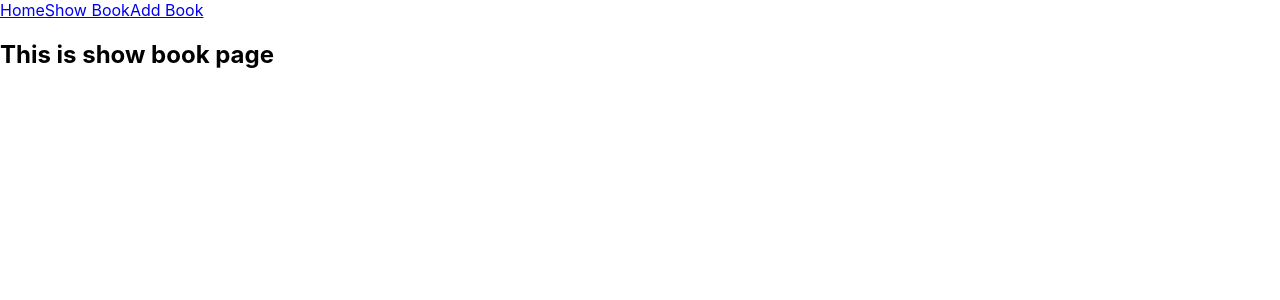
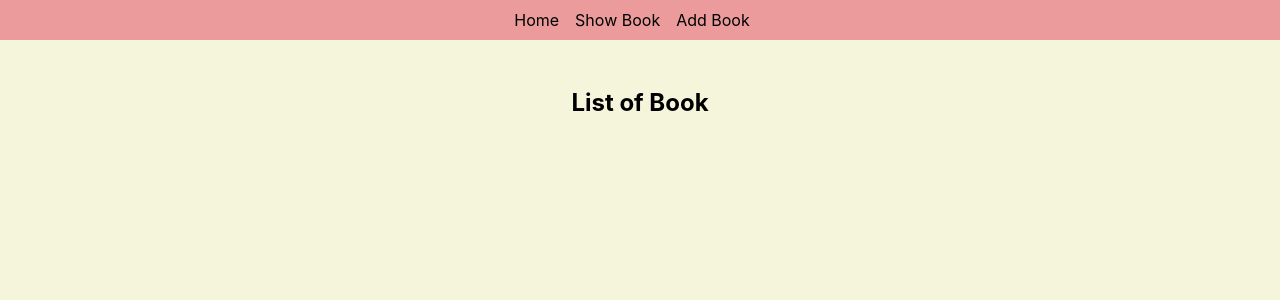
Before and after one commit to tanianasrin1/redux-project, a React (Create React App) app: page /showBook in a window 1280 px wide. Shown: the top 300 px of the page. Built offline with nearby package versions, Linux system fonts and the light colour scheme.

Commit message:
nabver pages added

```diff
--- a/src/App.css
+++ b/src/App.css
@@ -1,38 +1,78 @@
-.App {
-  text-align: center;
+/* custom style  */
+* {
+  margin: 0;
+  padding: 0;
+  box-sizing: border-box;
+  text-decoration: none;
+  list-style-type: none;
+  outline: none;
 }
-
-.App-logo {
-  height: 40vmin;
-  pointer-events: none;
+body {
+  background-color: beige;
 }
-
-@media (prefers-reduced-motion: no-preference) {
-  .App-logo {
-    animation: App-logo-spin infinite 20s linear;
-  }
+nav {
+  background-color: rgb(235, 155, 155);
+  height: 5vh;
+  display: flex;
+  justify-content: center;
+  align-items: center;
+  padding: 1rem;
 }
-
-.App-header {
-  background-color: #282c34;
-  min-height: 100vh;
-  display: flex;
-  flex-direction: column;
-  align-items: center;
-  justify-content: center;
-  font-size: calc(10px + 2vmin);
+.nav-link {
+  color: black;
+  margin: 0 1rem 0 0;
+  transition: all 0.3s;
+}
+.nav-link:hover {
   color: white;
 }
 
-.App-link {
-  color: #61dafb;
+main {
+  min-height: 90vh;
+  display: flex;
+  justify-content: center;
+  align-items: flex-start;
+}
+h2 {
+  text-align: center;
+  margin: 3rem;
+}
+table {
+  margin: 3rem;
+  border-collapse: collapse;
 }
 
-@keyframes App-logo-spin {
-  from {
-    transform: rotate(0deg);
-  }
-  to {
-    transform: rotate(360deg);
-  }
+td,
+th {
+  border: 1px solid;
+  padding: 1rem;
 }
+
+button {
+  width: 5rem;
+  margin: 0.5rem;
+  padding: 0.2rem;
+  border-radius: 0.5rem;
+  cursor: pointer;
+}
+button:hover {
+  background-color: black;
+  color: white;
+}
+
+.form-field {
+  margin: 1rem;
+}
+input {
+  width: 20rem;
+  padding: 0.2rem;
+}
+
+footer {
+  background-color: antiquewhite;
+  height: 5vh;
+  display: flex;
+  justify-content: center;
+  align-items: center;
+  padding: 1rem;
+}
--- a/src/App.js
+++ b/src/App.js
@@ -1,10 +1,11 @@
 import { Route, Routes } from 'react-router-dom';
 import './App.css';
 import AddBook from './Components/AddBook/AddBook';
+import BooksView from './Components/BooksView/BooksView';
 import Home from './Components/Home/Home';
 import NotFound from './Components/NotFound/NotFound';
 import Navber from './Components/Shared/Navber';
-import ShowBook from './Components/ShowBook/ShowBook';
+
 
 function App() {
   return (
@@ -13,7 +14,7 @@ function App() {
          <Routes>
           <Route path='/' element={<Home></Home>}></Route>
           <Route path='/home' element={<Home></Home>}></Route>
-          <Route path='showBook' element={<ShowBook></ShowBook>}></Route>
+          <Route path='showBook' element={<BooksView></BooksView>}></Route>
           <Route path='addBook' element={<AddBook></AddBook>}></Route>
           <Route path='*' element={<NotFound></NotFound>}></Route>
          </Routes>
--- /dev/null
+++ b/src/Components/BooksView/BooksView.js
@@ -0,0 +1,11 @@
+import React from 'react';
+
+const BooksView = () => {
+    return (
+        <div>
+            <h2>List of Book</h2>
+        </div>
+    );
+};
+
+export default BooksView;
```
Also changed, not shown: src/Components/EditBook/EditBook.js (added, +11 -0 lines), src/Components/Shared/Footer.js (added, +11 -0 lines).
